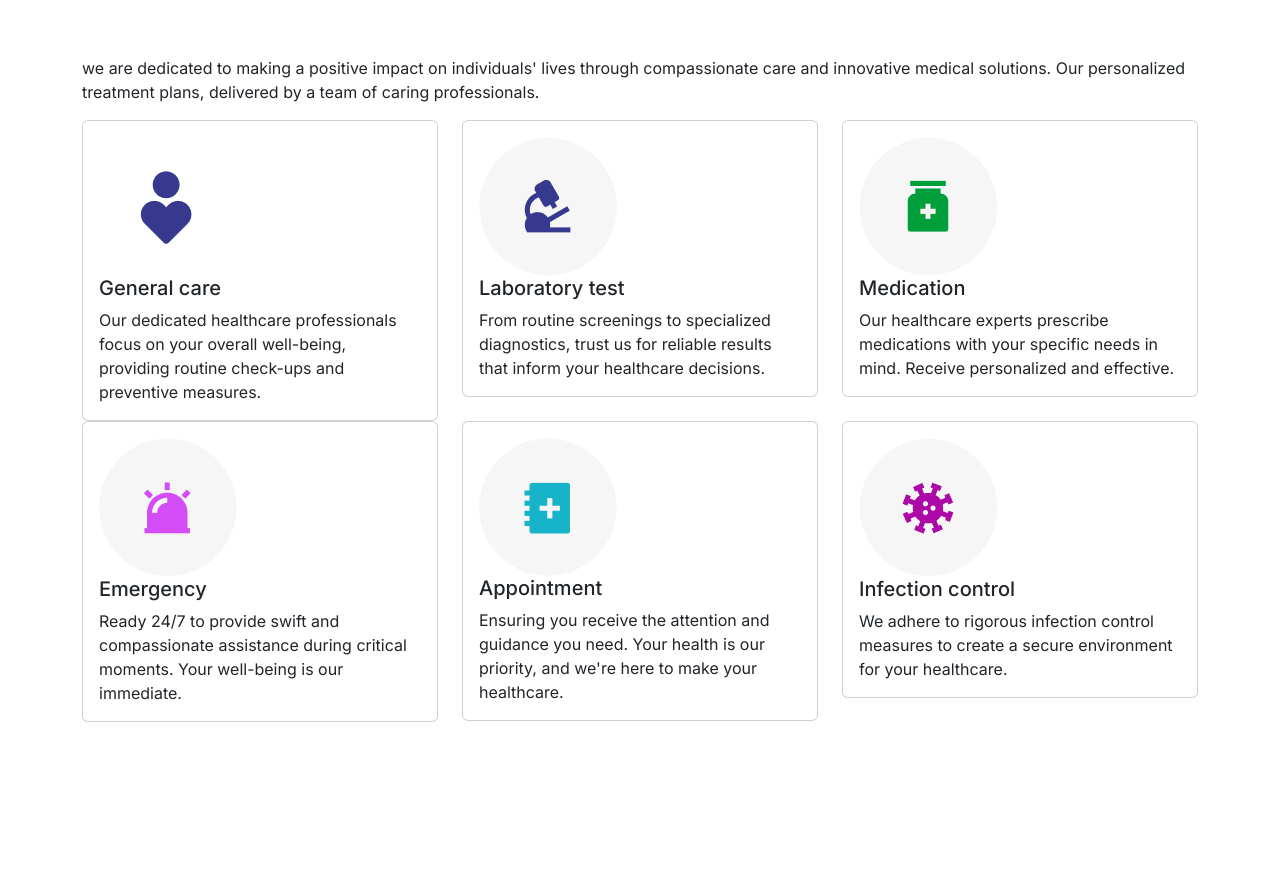
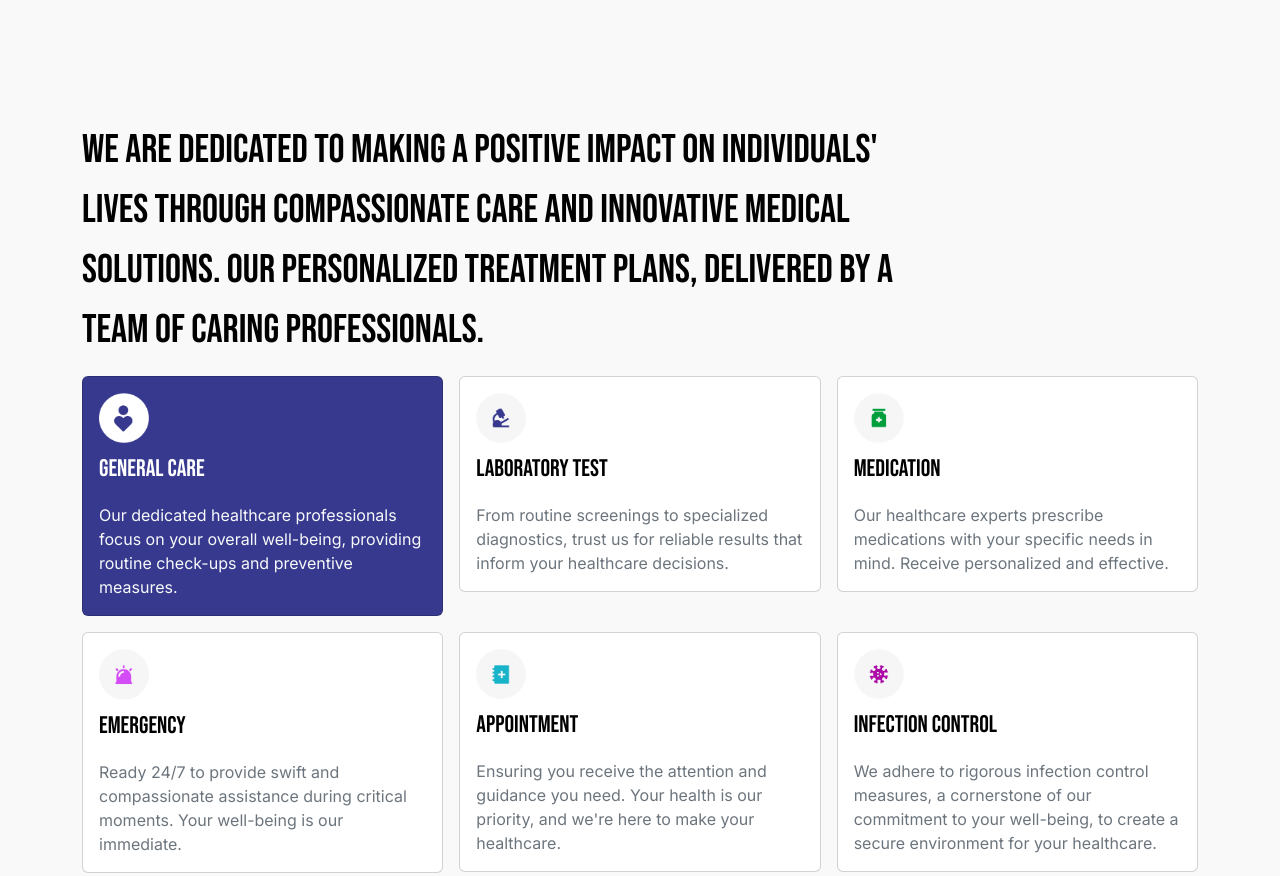
Before and after one commit to innovasoftlimited/ui-sample-3, a website: page index.html in a window 1280 px wide. Shown: the part 920-1796 px from the top of the page. Drawn offline with nearby package versions, Linux system fonts and the light colour scheme; a web font is replaced by a local one.

Commit message:
service and partner section completed

```diff
--- a/index.html
+++ b/index.html
@@ -123,7 +123,7 @@
       </section>
 
       <!-- partner section -->
-      <section class="my-5 py-5">
+      <section id="partnerSection" class="bg-custom-very-light-gray">
         <div class="container">
           <h2 class="text-center">Our health partners</h2>
           <div class="row d-flex justify-content-center align-items-center">
@@ -150,63 +150,63 @@
       </section>
 
       <!-- service section -->
-      <section id="serviceSection">
+      <section id="serviceSection" class="bg-custom-very-light-gray">
         <div class="container">
-          <p>we are dedicated to making a positive impact on individuals' lives through compassionate care and innovative medical solutions. Our personalized treatment plans, delivered by a team of caring professionals.</p>
-          <div class="row">
-            <div class="col">
-              <div class="card">
+          <p class="fs-1 fw-medium lh-base text-black font-bebas text-uppercase w-75">
+            We are dedicated to making a positive impact on individuals' lives through compassionate care and innovative medical solutions. Our personalized treatment plans, delivered by a team of caring professionals.
+          </p>
+          <div class="row g-3">
+            <div class="col-4">
+              <div class="card bg-custom-navy-blue">
                 <div class="card-body">
-                  <img src="./assets/service-logo-1.png" alt="" class="img-fluid" />
-                  <h5 class="card-title">General care</h5>
-                  <p class="card-text">Our dedicated healthcare professionals focus on your overall well-being, providing routine check-ups and preventive measures.</p>
+                  <img src="./assets/service-logo-1.png" alt="" class="img-fluid service-logo" />
+                  <h5 class="card-title fs-4 fw-medium lh-base font-bebas text-uppercase text-white mt-2">General care</h5>
+                  <p class="card-text fs-6 fw-normal lh-base text-light mt-3">Our dedicated healthcare professionals focus on your overall well-being, providing routine check-ups and preventive measures.</p>
                 </div>
               </div>
             </div>
-            <div class="col">
+            <div class="col-4">
               <div class="card">
                 <div class="card-body">
-                  <img src="./assets/service-logo-2.png" alt="" class="img-fluid" />
-                  <h5 class="card-title">Laboratory test</h5>
-                  <p class="card-text">From routine screenings to specialized diagnostics, trust us for reliable results that inform your healthcare decisions.</p>
+                  <img src="./assets/service-logo-2.png" alt="" class="img-fluid service-logo" />
+                  <h5 class="card-title fs-4 fw-medium lh-base text-black font-bebas text-uppercase mt-2">Laboratory test</h5>
+                  <p class="card-text fs-6 fw-normal lh-base text-secondary mt-3">From routine screenings to specialized diagnostics, trust us for reliable results that inform your healthcare decisions.</p>
                 </div>
               </div>
             </div>
-            <div class="col">
+            <div class="col-4">
               <div class="card">
                 <div class="card-body">
-                  <img src="./assets/service-logo-3.png" alt="" class="img-fluid" />
-                  <h5 class="card-title">Medication</h5>
-                  <p class="card-text">Our healthcare experts prescribe medications with your specific needs in mind. Receive personalized and effective.</p>
+                  <img src="./assets/service-logo-3.png" alt="" class="img-fluid service-logo" />
+                  <h5 class="card-title fs-4 fw-medium lh-base text-black font-bebas text-uppercase mt-2">Medication</h5>
+                  <p class="card-text fs-6 fw-normal lh-base text-secondary mt-3">Our healthcare experts prescribe medications with your specific needs in mind. Receive personalized and effective.</p>
                 </div>
               </div>
             </div>
-          </div>
-          <div class="row">
-            <div class="col">
+            <div class="col-4">
               <div class="card">
                 <div class="card-body">
-                  <img src="./assets/service-logo-4.png" alt="" class="img-fluid" />
-                  <h5 class="card-title">Emergency</h5>
-                  <p class="card-text">Ready 24/7 to provide swift and compassionate assistance during critical moments. Your well-being is our immediate.</p>
+                  <img src="./assets/service-logo-4.png" alt="" class="img-fluid service-logo" />
+                  <h5 class="card-title fs-4 fw-medium lh-base text-black font-bebas text-uppercase mt-2">Emergency</h5>
+                  <p class="card-text fs-6 fw-normal lh-base text-secondary mt-3">Ready 24/7 to provide swift and compassionate assistance during critical moments. Your well-being is our immediate.</p>
                 </div>
               </div>
             </div>
-            <div class="col">
+            <div class="col-4">
               <div class="card">
                 <div class="card-body">
-                  <img src="./assets/service-logo-5.png" alt="" class="img-fluid" />
-                  <h5 class="card-title">Appointment</h5>
-                  <p class="card-text">Ensuring you receive the attention and guidance you need. Your health is our priority, and we're here to make your healthcare.</p>
+                  <img src="./assets/service-logo-5.png" alt="" class="img-fluid service-logo" />
+                  <h5 class="card-title fs-4 fw-medium lh-base text-black font-bebas text-uppercase mt-2">Appointment</h5>
+                  <p class="card-text fs-6 fw-normal lh-base text-secondary mt-3">Ensuring you receive the attention and guidance you need. Your health is our priority, and we're here to make your healthcare.</p>
                 </div>
               </div>
             </div>
-            <div class="col">
+            <div class="col-4">
               <div class="card">
                 <div class="card-body">
-                  <img src="./assets/service-logo-6.png" alt="" class="img-fluid" />
-                  <h5 class="card-title">Infection control</h5>
-                  <p class="card-text">We adhere to rigorous infection control measures to create a secure environment for your healthcare.</p>
+                  <img src="./assets/service-logo-6.png" alt="" class="img-fluid service-logo" />
+                  <h5 class="card-title fs-4 fw-medium lh-base text-black font-bebas text-uppercase mt-2">Infection control</h5>
+                  <p class="card-text fs-6 fw-normal lh-base text-secondary mt-3">We adhere to rigorous infection control measures, a cornerstone of our commitment to your well-being, to create a secure environment for your healthcare.</p>
                 </div>
               </div>
             </div>
@@ -246,12 +246,14 @@
       </section>
 
       <!-- compassionate section -->
-       <section id="compassionateSection">
+      <section id="compassionateSection">
         <div class="container">
           <div class="row g-5">
             <div class="col-5">
               <h2 class="fs-1 fw-medium lh-base text-black font-bebas text-uppercase">Compassionate Care for Seniors and Vulnerable Individuals</h2>
-              <p class="fs-6 fw-normal lh-base text-secondary">We understand the importance of dignity, respect, and comfort in caregiving. Our team of experienced professionals is committed to creating a safe and nurturing environment where seniors and vulnerable individuals can thrive.</p>
+              <p class="fs-6 fw-normal lh-base text-secondary">
+                We understand the importance of dignity, respect, and comfort in caregiving. Our team of experienced professionals is committed to creating a safe and nurturing environment where seniors and vulnerable individuals can thrive.
+              </p>
             </div>
             <div class="col-7 d-flex justify-content-end">
               <img src="./assets/compassionate-image-1.png" alt="" class="img-fluid compassionate-image me-3" />
@@ -260,7 +262,7 @@
             </div>
           </div>
         </div>
-       </section>
+      </section>
 
       <!-- consultant section -->
       <section id="consultantSection" class="bg-custom-dark-blue">
--- a/style.css
+++ b/style.css
@@ -29,6 +29,10 @@ html {
   background-color: #0f1150 !important;
 }
 
+.bg-custom-navy-blue {
+  background-color: #36398E !important;
+}
+
 .bg-custom-very-light-gray {
   background-color: #f9f9f9 !important;
 }
@@ -41,10 +45,10 @@ html {
   color: #36398e !important;
 }
 
-.banner {
+/* .banner {
   background: url(./assets/background-rows.png) no-repeat center center/cover;
   margin-top: 10rem;
-}
+} */
 
 #banner-text {
   width: 35%;
@@ -64,8 +68,20 @@ html {
     width: 30%;
     height: 100%;
 }
+.service-logo{
+    width: 50px;
+}
 
 /* margins between sections */
+#partnerSection{
+    padding-top: 10rem;
+    padding-bottom: 10rem;
+}
+
+#serviceSection{
+    padding-bottom: 10rem;
+}
+
 #improvementSection{
     margin-top: 15rem;
 }
```
